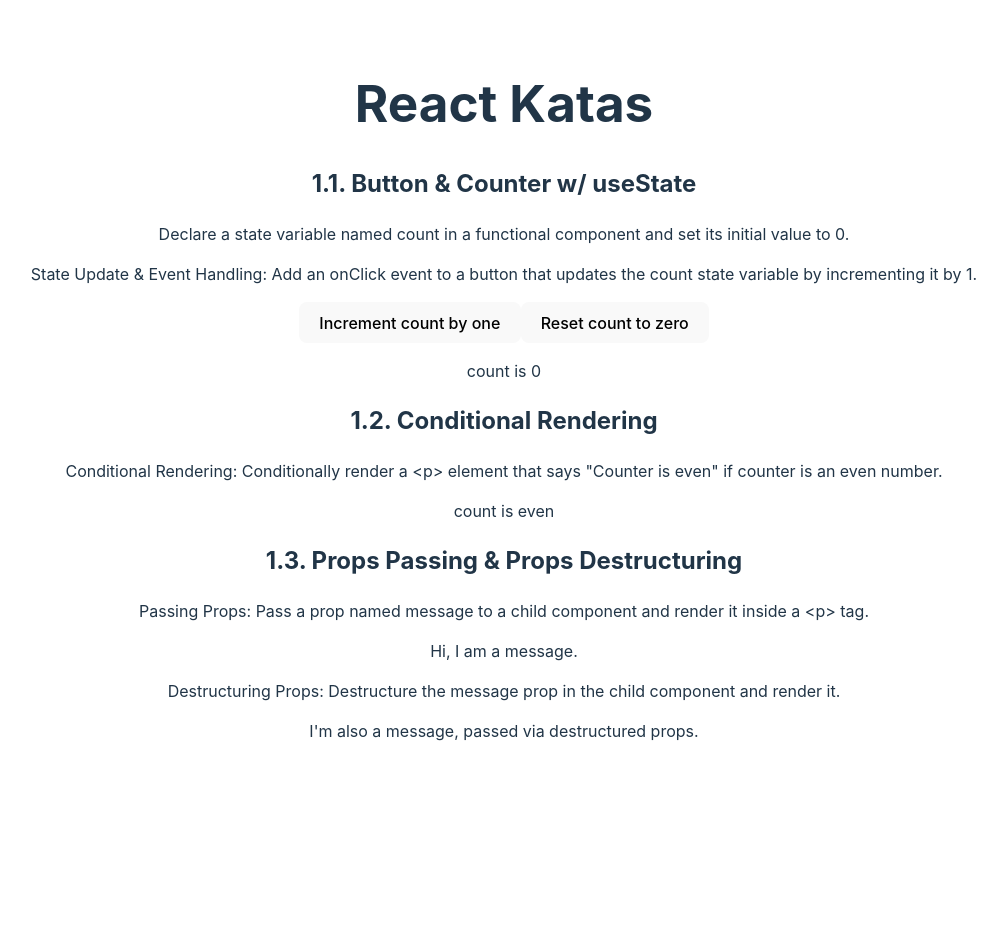
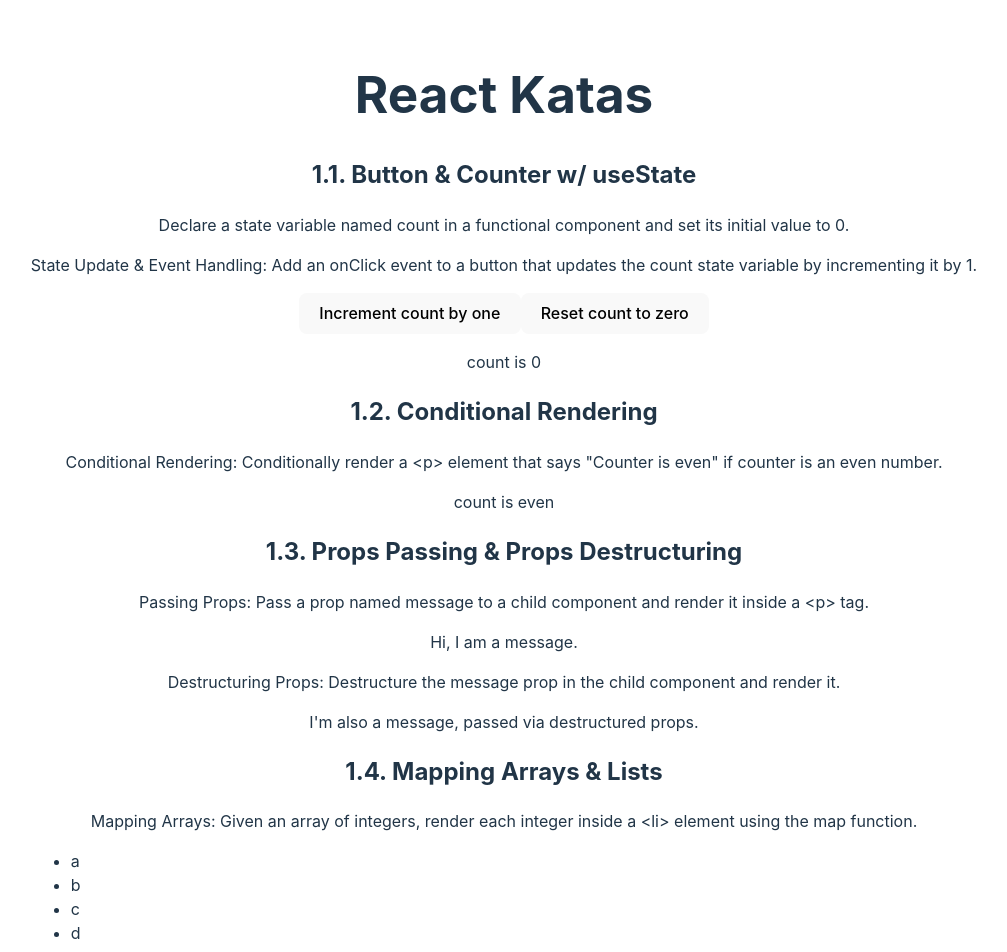
Before and after one commit to avidrucker/tiny-react-katas, a React (Vite) app: page / in a window 1280 px wide. Shown: the top 952 px of the page, without its empty margins (136-1143 px from the left). Before the commit the page ends 800 px from the top, so only its background shows below. Built offline with nearby package versions, Linux system fonts and the light colour scheme.

Commit message:
add list mapping kata

```diff
--- a/src/App.jsx
+++ b/src/App.jsx
@@ -54,6 +54,18 @@
 
 	    </section>
 
+
+	    <section>
+
+		<h2>1.4. Mapping Arrays & Lists</h2>
+		<p>Mapping Arrays: Given an array of integers, render each integer inside a &lt;li&gt;  element using the map function.</p>
+		<ul style={{"textAlign": "left"}}>
+		    {["a", "b", "c", "d"].map((x, i) =>
+			<li key={i}>{x}</li>)}
+		</ul>
+
+	    </section>
+
 	</>
     )
 }
```
